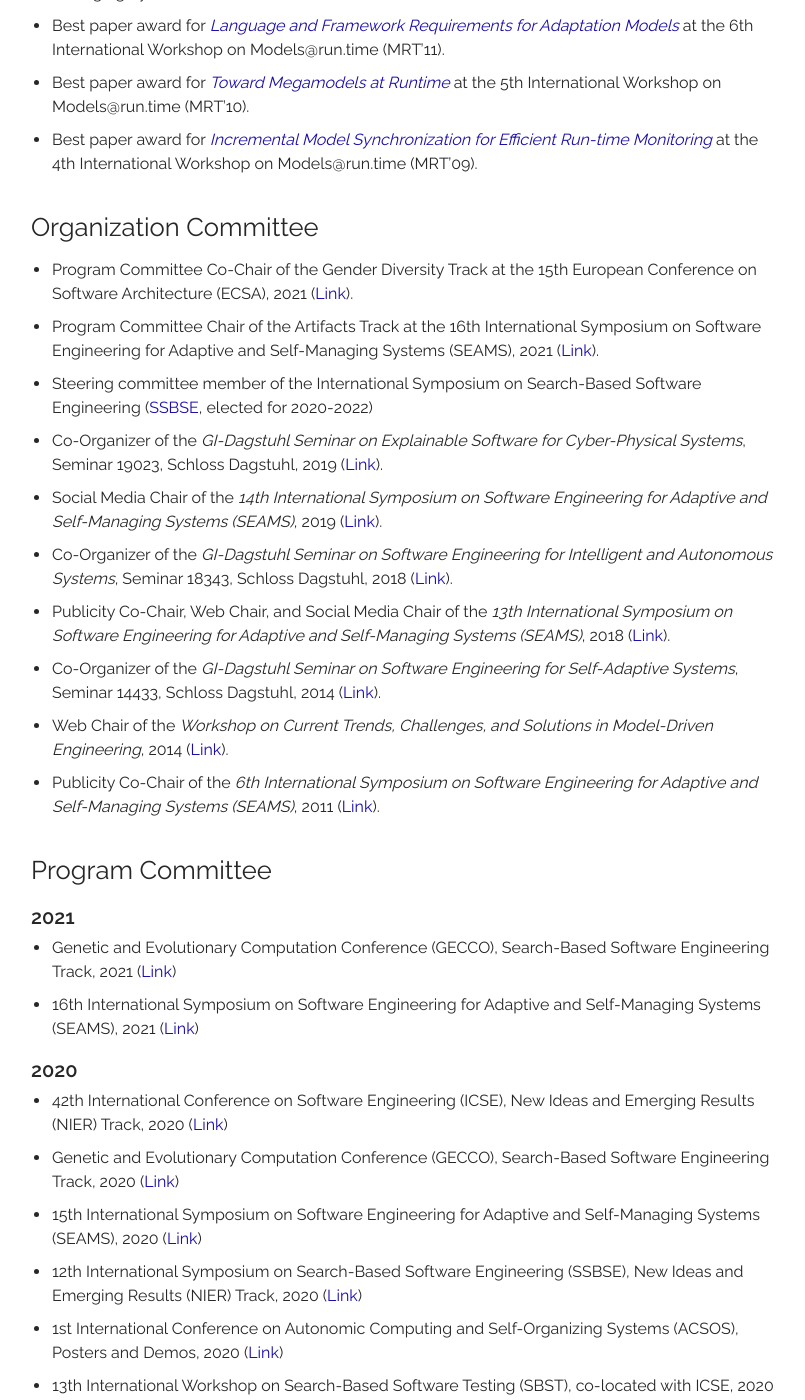
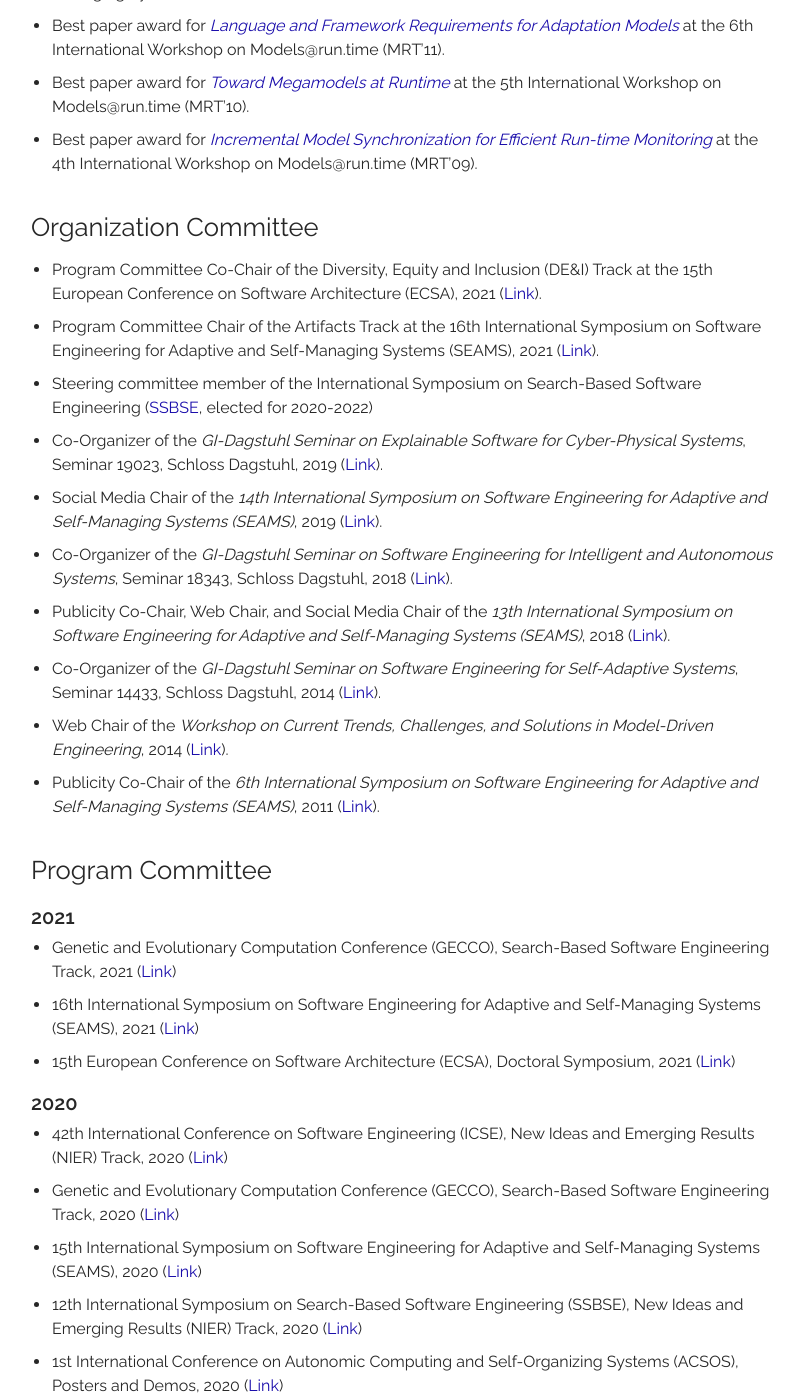
Before and after one commit to thomas-vogel/thomas-vogel.github.io, a Jekyll site: the page built from _pages/activities.md, in a window 1280 px wide and 1400 px high, scrolled down 572 px. Shown: the whole window, without its empty margins (234-1039 px from the left). Built offline with Jekyll 4.4.1, drawn with Linux system fonts in a browser that asks for light colours.

Commit message:
Add CfP DE&I @ ECSA'21, PC DS@ECSA'21.

```diff
--- a/_pages/activities.md
+++ b/_pages/activities.md
@@ -28,7 +28,7 @@
 
 ## Organization Committee
 
-* Program Committee Co-Chair of the Gender Diversity Track at the 15th European Conference on Software Architecture (ECSA), 2021 ([Link](https://conf.researchr.org/home/ecsa-2021){:target="_blank"}).
+* Program Committee Co-Chair of the Diversity, Equity and Inclusion (DE&I) Track at the 15th European Conference on Software Architecture (ECSA), 2021 ([Link](https://conf.researchr.org/home/ecsa-2021){:target="_blank"}).
 * Program Committee Chair of the Artifacts Track at the 16th International Symposium on Software Engineering for Adaptive and Self-Managing Systems (SEAMS), 2021 ([Link](https://conf.researchr.org/home/seams-2021){:target="_blank"}).
 * Steering committee member of the International Symposium on Search-Based Software Engineering ([SSBSE](https://ssbse.info/){:target="_blank"}, elected for 2020-2022)
 * Co-Organizer of the _GI-Dagstuhl Seminar on Explainable Software for Cyber-Physical Systems_, Seminar 19023, Schloss Dagstuhl, 2019 ([Link](https://thomas-vogel.github.io/ES4CPS/){:target="_blank"}).
@@ -44,6 +44,7 @@
 ### 2021
 * Genetic and Evolutionary Computation Conference (GECCO), Search-Based Software Engineering Track, 2021 ([Link](https://gecco-2021.sigevo.org/){:target="_blank"})
 * 16th International Symposium on Software Engineering for Adaptive and Self-Managing Systems (SEAMS), 2021 ([Link](https://conf.researchr.org/home/seams-2021){:target="_blank"})
+* 15th European Conference on Software Architecture (ECSA), Doctoral Symposium, 2021 ([Link](https://conf.researchr.org/track/ecsa-2021/ecsa-2021-doctoral-symposium){:target="_blank"})
 
 ### 2020
 * 42th International Conference on Software Engineering (ICSE), New Ideas and Emerging Results (NIER) Track, 2020 ([Link](https://conf.researchr.org/track/icse-2020/icse-2020-New-Ideas-and-Emerging-Results){:target="_blank"})
```
Also changed, not shown: index.md (+16 -3 lines).
